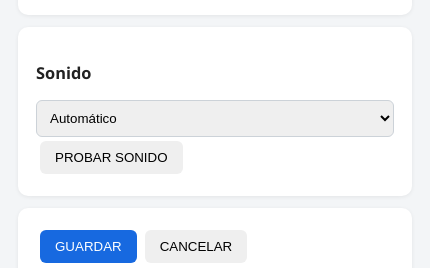
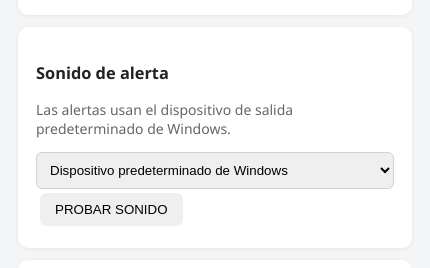
Before and after one commit to Aleneithor77/MonitorCL, an Electron app: page src/index.html in a window 430 px wide. Shown: the part 912-1180 px from the top of the page. Drawn offline with Linux system fonts and the light colour scheme; no server answers.

Commit message:
Clarify alert output behavior

```diff
--- a/src/index.html
+++ b/src/index.html
@@ -4,7 +4,7 @@ body{font:14px Segoe UI;margin:0;background:#f3f5f7;color:#222}header{background
 <div class="card"><h3>Fuentes e intervalos</h3><label>URL Programadas</label><input id="s"><label>URL Abiertas</label><input id="o"><div class="grid"><div><label>Programadas (segundos)</label><input id="si" type="number" min="10"></div><div><label>Abiertas (minutos)</label><input id="oi" type="number" min="1"></div></div></div>
 <div class="card"><h3>Horarios</h3><div id="sched"></div><button onclick="addSchedule()">+ AGREGAR HORARIO</button></div>
 <div class="card grid"><div><h3>Exclusiones</h3><textarea id="e"></textarea></div><div><h3>Prioridades</h3><textarea id="p"></textarea></div></div>
-<div class="card"><h3>Sonido</h3><select id="sound"><option value="default">Automático</option></select><button onclick="api.testSound()">PROBAR SONIDO</button></div>
+<div class="card"><h3>Sonido de alerta</h3><p class="muted">Las alertas usan el dispositivo de salida predeterminado de Windows.</p><select id="sound"><option value="default">Dispositivo predeterminado de Windows</option></select><button onclick="api.testSound()">PROBAR SONIDO</button></div>
 <div class="card"><button class="primary" onclick="save()">GUARDAR</button><button onclick="load()">CANCELAR</button><button class="danger" onclick="reset()">RESTAURAR CONFIGURACIÓN ORIGINAL</button></div>
 </main><script>
 let c,days=[['Lunes',1],['Martes',2],['Miércoles',3],['Jueves',4],['Viernes',5],['Sábado',6],['Domingo',7]];
```
